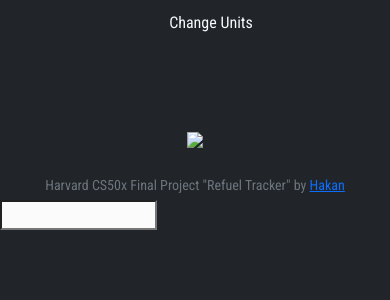
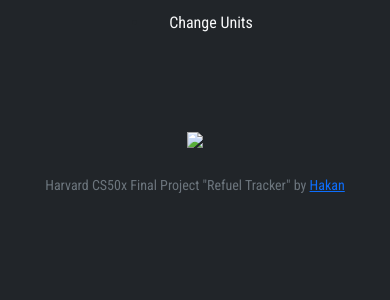
Before and after one commit to hakanayata/refuel-tracker, a Flask app: page /account in a window 390 px wide. Shown: the part 259-559 px from the top of the page. Run offline with Flask 2, Linux system fonts and the light colour scheme; a user stored in the database is signed in; some libraries are stand-ins or nearby versions.

Commit message:
debugging mobile bs-modal

```diff
--- a/templates/layout.html
+++ b/templates/layout.html
@@ -106,9 +106,6 @@
     <footer class="mb-1 small text-center text-muted">
         Harvard CS50x Final Project "Refuel Tracker" by <a href="https://github.com/hakanayata">Hakan</a>
     </footer>
-    <div class="position-fixed">
-        <input type="text" tabindex="-1">
-    </div>
 </body>
 
 </html>
```
